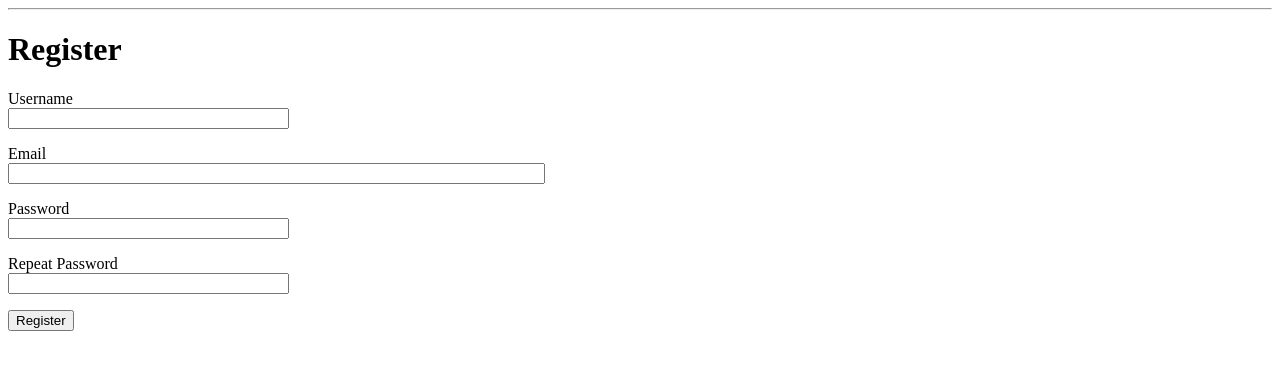
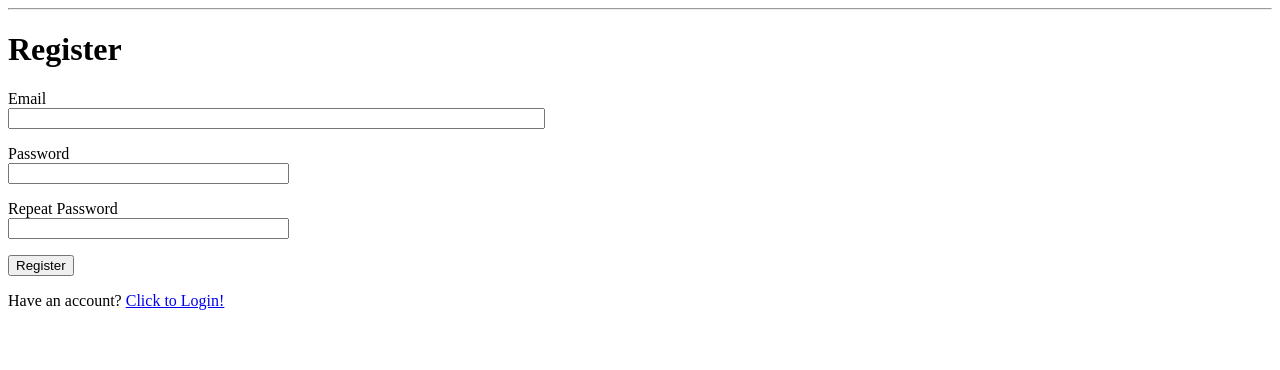
Before and after one commit to cjsyki/chunkies, a Flask app: page /register in a window 1280 px wide. Shown: the top 370 px of the page. Run offline with Flask 2, Linux system fonts and the light colour scheme.

Commit message:
fixed login bug, changed username to just email

```diff
--- a/app/forms.py
+++ b/app/forms.py
@@ -4,21 +4,16 @@ from wtforms.validators import Length, ValidationError, Email, EqualTo, DataRequ
 from app.models import User
 
 class LoginForm(FlaskForm):
-    username = StringField('Username', validators=[DataRequired()])
+    email = StringField('Email', validators=[DataRequired(), Email()])
     password = PasswordField('Password', validators=[DataRequired()])
     remember_me = BooleanField('Remember Me')
     submit = SubmitField('Sign In')
 
 class RegistrationForm(FlaskForm):
-    username = StringField('Username', validators=[DataRequired()])
     email = StringField('Email', validators=[DataRequired(), Email()])
     password = PasswordField('Password', validators=[DataRequired()])
     password2 = PasswordField('Repeat Password', validators=[DataRequired(), EqualTo('password')])
     submit = SubmitField('Register')
-    def validate_username(self, username):
-        user = User.query.filter_by(username=username.data).first()
-        if user is not None:
-            raise ValidationError('Please use a different username.')
     def validate_email(self, email):
         user = User.query.filter_by(email=email.data).first()
         if user is not None:
--- a/app/models.py
+++ b/app/models.py
@@ -9,12 +9,8 @@ def load_user(id):
 
 class User(db.Model, UserMixin):
     id = db.Column(db.Integer, primary_key=True)
-    username = db.Column(db.String(64), index=True, unique=True)
     email = db.Column(db.String(120), index=True, unique=True)
     password_hash = db.Column(db.String(128))
-    # posts = db.relationship('Post', backref='author', lazy='dynamic')
-    # about_me = db.Column(db.String(140))
-    # last_seen = db.Column(db.DateTime, default=datetime.utcnow)
     def __repr__(self):
         return '<User {}>'.format(self.username)
     def set_password(self, password):
--- a/app/routes.py
+++ b/app/routes.py
@@ -25,8 +25,7 @@ def index():
                 markers=[(37.4419, -122.1419)] # hardcoded!
             )
     src = "https://maps.googleapis.com/maps/api/js?key=%s&callback=initMap" %API_KEY
-    title = "Welcome, %s" %current_user.username
-    return render_template('map.html', title=title ,mymap=mymap, src=src)
+    return render_template('map.html', mymap=mymap, src=src)
 
 @app.route('/login', methods=['GET', 'POST'])
 def login():
@@ -34,7 +33,7 @@ def login():
         return redirect(url_for('index'))
     form = LoginForm()
     if form.validate_on_submit():
-        user = User.query.filter_by(username=form.username.data).first()
+        user = User.query.filter_by(email=form.email.data).first()
         if user is None or not user.check_password(form.password.data):
             # flash('Invalid username or password')
             return redirect(url_for('login'))
@@ -53,10 +52,9 @@ def register():
         return redirect(url_for('index'))
     form = RegistrationForm()
     if form.validate_on_submit():
-        user = User(username=form.username.data, email=form.email.data)
+        user = User(email=form.email.data)
         user.set_password(form.password.data)
         db.session.add(user)
         db.session.commit()
-        flash('Congratulations, you are now a registered user!')
         return redirect(url_for('login'))
     return render_template('register.html', form=form)
--- a/app/templates/base.html
+++ b/app/templates/base.html
@@ -1,19 +1,12 @@
 <html>
     <head>
-        {% if title %}
-        <title>{{ title }}</title>
-        {% else %}
         <title>Welcome to Chunkies!</title>
-        {% endif %}
     </head>
     {% if not current_user.is_anonymous %}
     <a href="{{ url_for('logout') }}">Logout</a>
     {% endif %}
     <body>
         <hr>
-        <ul>
-
-        </ul>
         {% block content %}{% endblock %}
     </body>
 </html>
--- a/app/templates/login.html
+++ b/app/templates/login.html
@@ -5,9 +5,9 @@
     <form action="" method="post">
         {{ form.hidden_tag() }}
         <p>
-            {{ form.username.label }}<br>
-            {{ form.username(size=32) }}<br>
-            {% for error in form.username.errors %}
+            {{ form.email.label }}<br>
+            {{ form.email(size=32) }}<br>
+            {% for error in form.email.errors %}
             <span style="color: red;">[{{ error }}]</span>
             {% endfor %}
         </p>
--- a/app/templates/register.html
+++ b/app/templates/register.html
@@ -4,13 +4,6 @@
     <h1>Register</h1>
     <form action="" method="post">
         {{ form.hidden_tag() }}
-        <p>
-            {{ form.username.label }}<br>
-            {{ form.username(size=32) }}<br>
-            {% for error in form.username.errors %}
-            <span style="color: red;">[{{ error }}]</span>
-            {% endfor %}
-        </p>
         <p>
             {{ form.email.label }}<br>
             {{ form.email(size=64) }}<br>
@@ -34,4 +27,5 @@
         </p>
         <p>{{ form.submit() }}</p>
     </form>
+    <p>Have an account? <a href="{{ url_for('login') }}">Click to Login!</a></p>
 {% endblock %}
```
Also changed, not shown: app.db.
